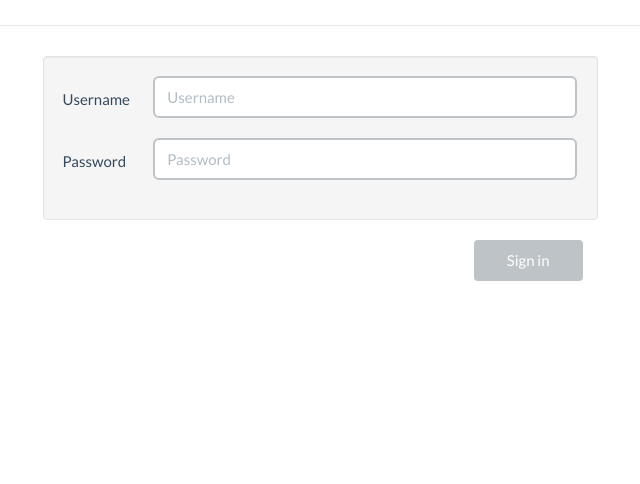
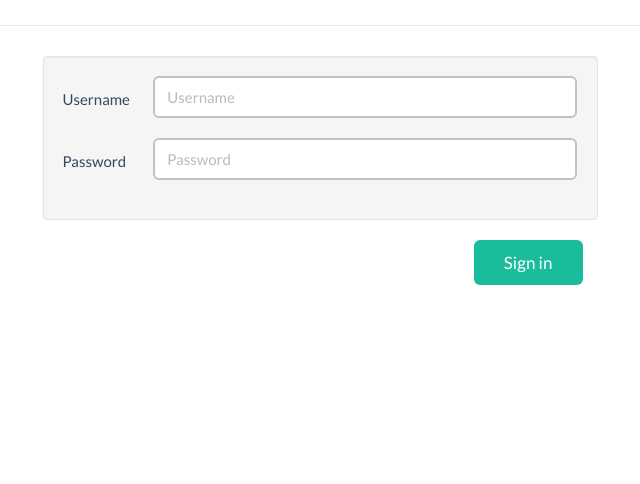
Before and after one commit to srct/advisor, a Django app: template advisor/templates/login.html in a window 1280 px wide. Shown: the part 206-690 px from the top of the page, without its empty margins (320-960 px from the left). Run offline with Django 3.2, Linux system fonts and the light colour scheme; the template is opened without the code that fills it, so the values that code supplies are empty; some libraries are stand-ins or nearby versions.

Commit message:
changed the login button to 'primary'

```diff
--- a/advisor/templates/login.html
+++ b/advisor/templates/login.html
@@ -44,7 +44,7 @@ Login | YourSchool Advisor
   </div>
   <div class="form-group">
     <div class="col-sm-offset-9 col-sm-3">
-      <button type="submit" class="btn btn-default btn-block">Sign in</button>
+      <button type="submit" class="btn btn-primary btn-lg btn-block">Sign in</button>
     </div>
   </div>
      </form>
```
